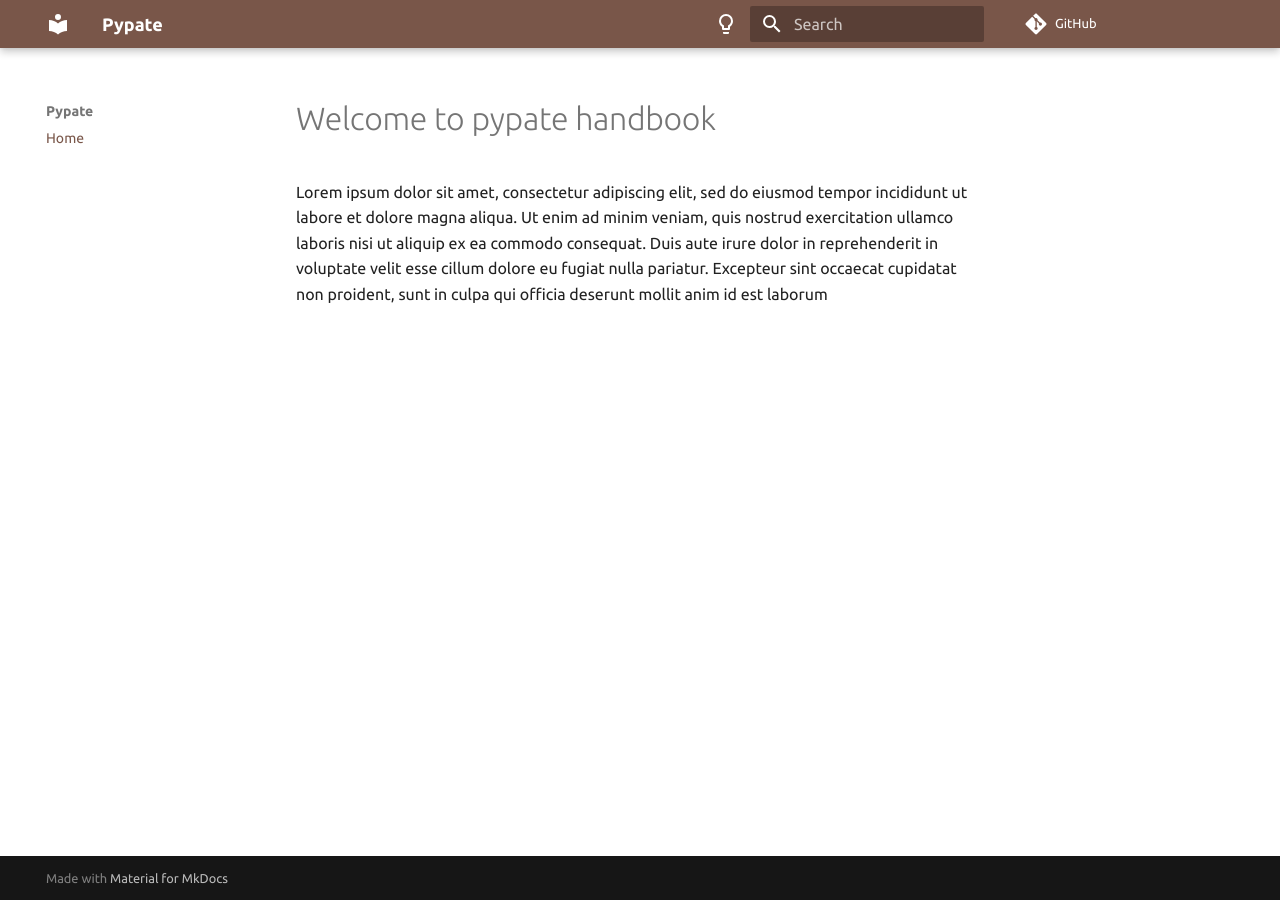
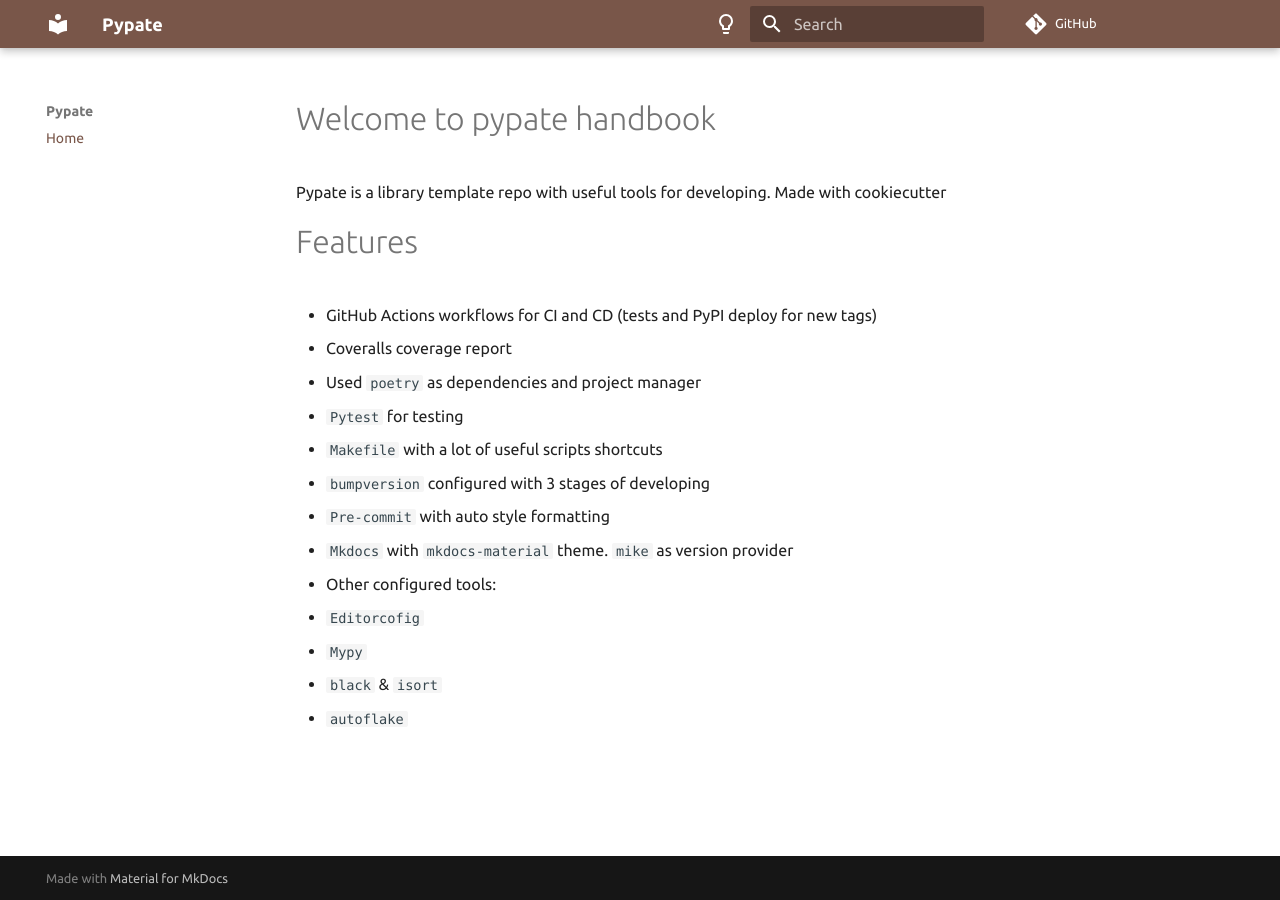
Before and after one commit to deknowny/python-package-template, an MkDocs documentation site: the page built from docs/index.md, in a window 1280 px wide. Built offline with MkDocs 1.6.1 and Material for MkDocs 9.7.7, drawn with Linux system fonts in a browser that asks for light colours; some web fonts are replaced; comment, search, counter and statistics services are not loaded.

Commit message:
Add mike as version manager

```diff
--- a/docs/index.md
+++ b/docs/index.md
@@ -1,2 +1,17 @@
 # Welcome to pypate handbook
-Lorem ipsum dolor sit amet, consectetur adipiscing elit, sed do eiusmod tempor incididunt ut labore et dolore magna aliqua. Ut enim ad minim veniam, quis nostrud exercitation ullamco laboris nisi ut aliquip ex ea commodo consequat. Duis aute irure dolor in reprehenderit in voluptate velit esse cillum dolore eu fugiat nulla pariatur. Excepteur sint occaecat cupidatat non proident, sunt in culpa qui officia deserunt mollit anim id est laborum
+Pypate is a library template repo with useful tools for developing. Made with cookiecutter
+
+# Features
+* GitHub Actions workflows for CI and CD (tests and PyPI deploy for new tags)
+* Coveralls coverage report
+* Used `poetry` as dependencies and project manager
+* `Pytest` for testing
+* `Makefile` with a lot of useful scripts shortcuts
+* `bumpversion` configured with 3 stages of developing
+* `Pre-commit` with auto style formatting
+* `Mkdocs` with `mkdocs-material` theme. `mike` as version provider
+* Other configured tools:
+  * `Editorcofig`
+  * `Mypy`
+  * `black` & `isort`
+  * `autoflake`
--- a/docs/stylesheets/slate.css
+++ b/docs/stylesheets/slate.css
@@ -1,4 +1,4 @@
 [data-md-color-scheme="slate"] {
-  --md-hue: 210; /*
+  --md-hue: 200; /*
  */
 }
--- a/mkdocs.yml
+++ b/mkdocs.yml
@@ -21,13 +21,13 @@
   palette:
     - scheme: default
       primary: brown
-      accent: cyan
+      accent: amber
       toggle:
         icon: material/lightbulb-outline
         name: Switch to dark mode
     - scheme: slate
       primary: blue grey
-      accent: lime
+      accent: amber
       toggle:
         icon: material/lightbulb
         name: Switch to light mode
```
Also changed, not shown: 3 other files.
